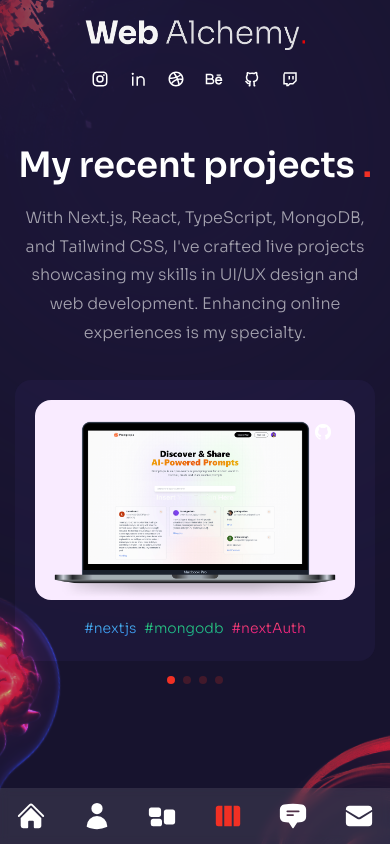
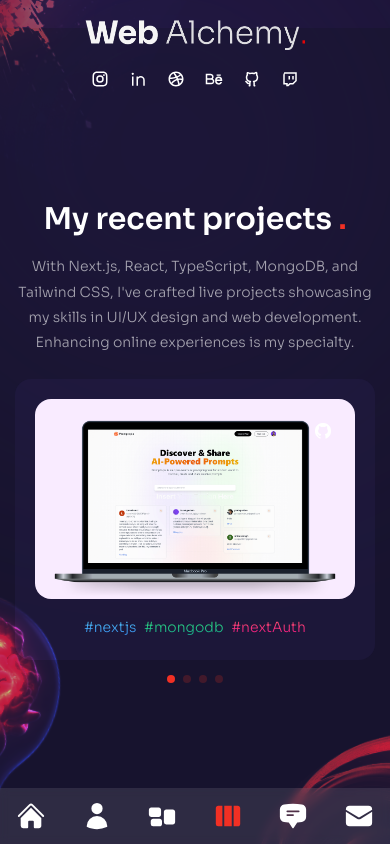
Before and after one commit to Kjeez/web, a Next.js app: page /work in a window 390 px wide. Built offline with nearby package versions, Linux system fonts and the light colour scheme.

Commit message:
resposive

```diff
--- a/pages/work/index.js
+++ b/pages/work/index.js
@@ -6,11 +6,11 @@ import { fadeIn } from '../../variants';
 
 const Work = () => {
   return (
-    <div className='h-full bg-primary/30 py-36 flex items-center'>
+    <div className=' max-[450px]:mt-7 h-full bg-primary/30 py-36 flex items-center'>
       <Circles/>
       <div className='container mx-auto'>
         <div className='flex flex-col xl:flex-row gap-x-8'>
-          <div className='text-center justify-center flex xl:w-[30vw] flex-col lg:text-left mb-4 xl:mb-0'>
+          <div className='text-center justify-center flex w-full xl:w-[30vw] flex-col lg:text-left mb-2 xl:mb-0'>
             <motion.h2
             variants={fadeIn('up',0.2)}
             initial="hidden"
--- a/styles/globals.css
+++ b/styles/globals.css
@@ -29,10 +29,10 @@
     @apply text-[35px] leading-tight md:text-[60px] md:leading-[1.3] mb-8 font-semibold;
   }
   .h2 {
-    @apply text-[35px] leading-tight md:text-[54px] md:leading-[1.3] mb-4 font-semibold;
+    @apply text-[30px] leading-tight md:text-[54px] md:leading-[1.3] mb-4 font-semibold;
   }
   p {
-    @apply leading-[1.8] text-white/60 font-light;
+    @apply  text-[14px] md:text-[16px] leading-[1.8] text-white/60 font-light;
   }
   .btn,
   .input {
```
